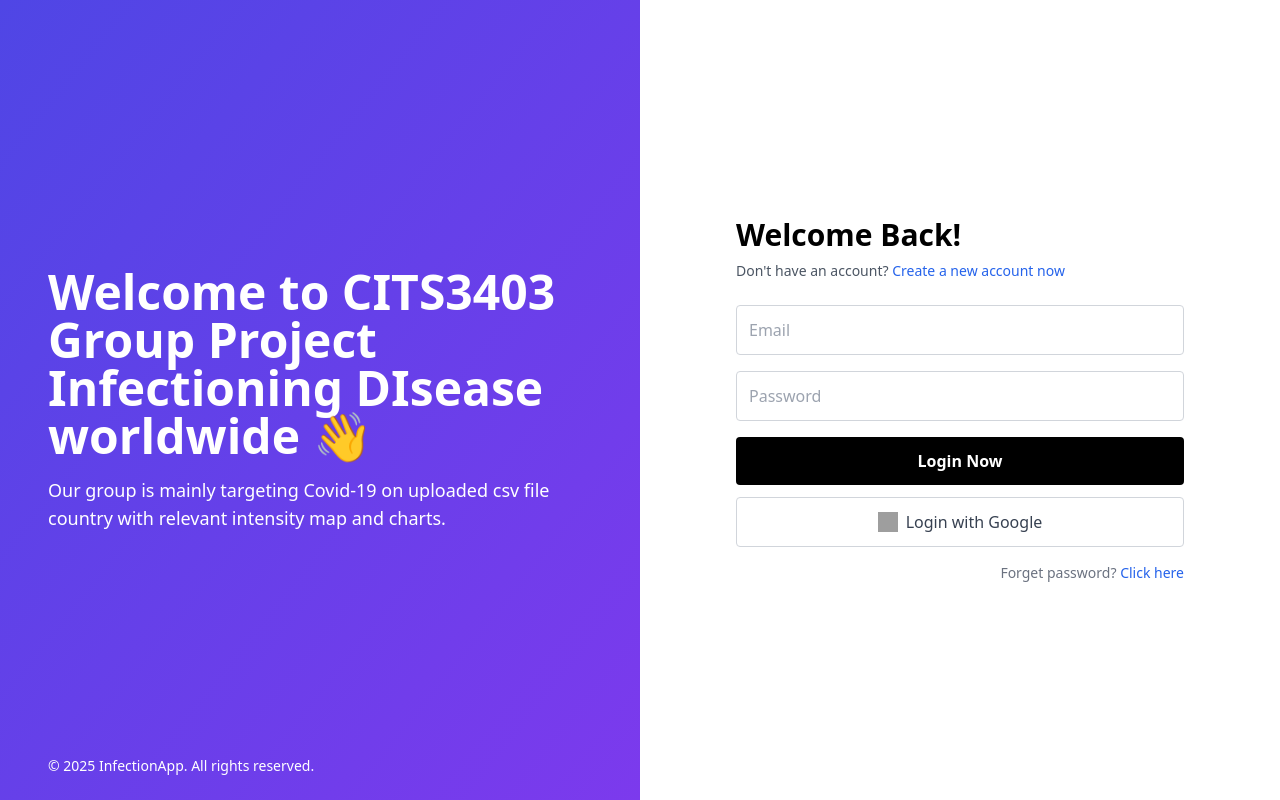
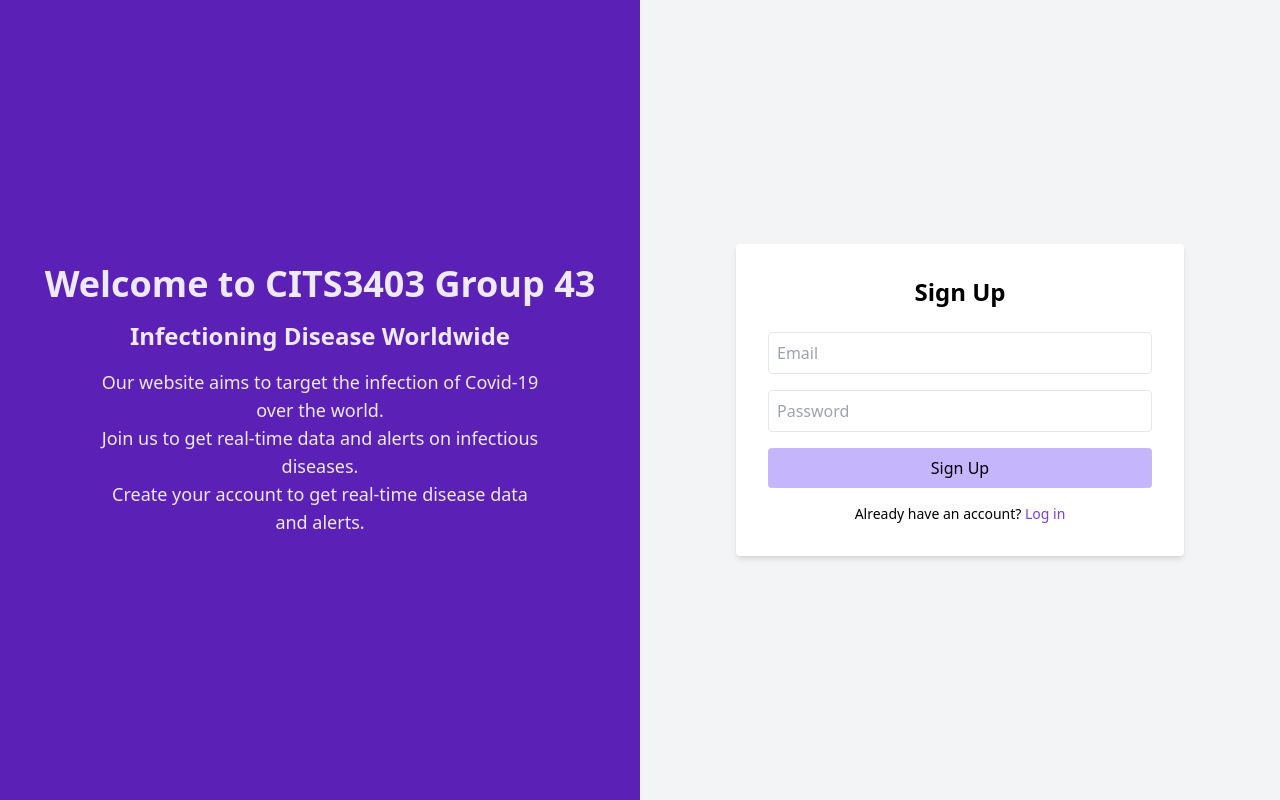
Before and after one commit to M-codes/CITS3403-project, a Flask app: template app/templates/signup.html in a window 1280 px wide. Run offline with Flask 3, Linux system fonts and the light colour scheme; the template is opened without the code that fills it, so the values that code supplies are empty; grey boxes are pictures that could not be loaded.

Commit message:
Now seperate signup and login to two identity pages, changing to new mockup, adding desctiptions, and more descriptions are needed further

```diff
--- a/app/templates/signup.html
+++ b/app/templates/signup.html
@@ -1,70 +1,57 @@
 <!DOCTYPE html>
 <html lang="en">
 <head>
-  <meta charset="UTF-8" />
-  <meta name="viewport" content="width=device-width, initial-scale=1.0"/>
-  <title>Login - Infectious Disease Tracker</title>
+    <meta charset="UTF-8">
+    <title>Sign Up</title>
+    <meta name="viewport" content="width=device-width, initial-scale=1.0">
     <link href="https://cdn.jsdelivr.net/npm/tailwindcss@2.2.19/dist/tailwind.min.css" rel="stylesheet">
     <script src="https://code.jquery.com/jquery-3.6.0.min.js"></script>
 </head>
-<body class="h-screen w-screen flex overflow-hidden">
-  <!-- Left Side -->
-  <div class="w-1/2 bg-gradient-to-br from-indigo-600 to-purple-600 text-white p-12 flex flex-col justify-center">
-    <h1 class="text-5xl font-extrabold mb-4">Welcome to CITS3403 Group Project Infectioning DIsease worldwide 👋</h1>
-    <p class="text-lg">Our group is mainly targeting Covid-19 on uploaded csv file country with relevant intensity map and charts.</p>
-    <footer class="absolute bottom-6 text-sm text-white/70">© 2025 InfectionApp. All rights reserved.</footer>
+<body class="min-h-screen flex">
+    <!-- Left Side: Info Panel -->
+    <div class="w-1/2 bg-purple-800 text-white flex flex-col justify-center items-center p-10 text-purple-100">
+        <h1 class="text-4xl font-bold mb-4">Welcome to CITS3403 Group 43</h1>
+        <h2 class="text-2xl font-bold mb-4">Infectioning Disease Worldwide</h2>
+        <p class="text-lg max-w-md text-center">
+            Our website aims to target the infection of Covid-19 over the world.
+        </p>
+        <p class="text-lg max-w-md text-center">
+            Join us to get real-time data and alerts on infectious diseases.
+        </p>
+        <p class="text-lg max-w-md text-center">
+            Create your account to get real-time disease data and alerts.
+        </p>
     </div>
 
-  <!-- Right Side -->
-  <div class="w-1/2 flex items-center justify-center bg-white p-8">
-    <div class="w-full max-w-md">
-      <h2 class="text-3xl font-bold mb-2">Welcome Back!</h2>
-      <p class="text-sm mb-6 text-gray-600">Don't have an account?
-        <a href="#" id="toggleMode" class="text-blue-600 hover:underline">Create a new account now</a>
-      </p>
-
-      <input type="email" id="email" placeholder="Email" class="w-full p-3 mb-4 border border-gray-300 rounded" />
-      <input type="password" id="password" placeholder="Password" class="w-full p-3 mb-4 border border-gray-300 rounded" />
-
-      <button id="submitBtn" class="w-full bg-black text-white p-3 rounded mb-3 font-semibold">Login Now</button>
-
-      <button class="w-full flex items-center justify-center gap-2 border border-gray-300 p-3 rounded text-gray-700">
-        <img src="https://www.svgrepo.com/show/475656/google-color.svg" class="h-5 w-5" alt="Google Icon" />
-        Login with Google
-      </button>
-
-      <p class="text-sm text-right mt-4 text-gray-500">
-        Forget password? <a href="#" class="text-blue-600 hover:underline">Click here</a>
+    <!-- Right Side: Signup Form -->
+    <div class="w-1/2 flex items-center justify-center p-8 bg-gray-100">
+        <div class="w-full max-w-md bg-white p-8 rounded shadow-md">
+            <h2 class="text-2xl font-bold mb-6 text-center">Sign Up</h2>
+            <input type="email" id="email" placeholder="Email" class="w-full border p-2 mb-4 rounded">
+            <input type="password" id="password" placeholder="Password" class="w-full border p-2 mb-4 rounded">
+            <button id="signupBtn" class="w-full bg-purple-300 text-black py-2 rounded">Sign Up</button>
+            <p class="mt-4 text-sm text-center">Already have an account?
+                <a href="/login-page" class="text-purple-600 hover:underline">Log in</a>
             </p>
         </div>
     </div>
 
     <script>
-    let isLogin = true;
-
-    $('#toggleMode').click(function (e) {
-      e.preventDefault();
-      isLogin = !isLogin;
-      $('#submitBtn').text(isLogin ? 'Login Now' : 'Sign Up Now');
-      $(this).text(isLogin ? 'Create a new account now' : 'Already have an account? Log in');
-    });
-
-    $('#submitBtn').click(function () {
+        $('#signupBtn').click(function () {
             const email = $('#email').val();
             const password = $('#password').val();
-      const endpoint = isLogin ? '/login' : '/register';
 
             $.ajax({
-        url: endpoint,
-        type: 'POST',
+                url: '/register',
+                method: 'POST',
                 contentType: 'application/json',
                 data: JSON.stringify({ email, password }),
-        success: function (response) {
-          alert(response.message);
-          if (isLogin) window.location.href = '/home';
+                success: function (res) {
+                    alert(res.message);
+                    window.location.href = '/home';
                 },
                 error: function (xhr) {
-          alert(xhr.responseJSON?.message || 'An error occurred.');
+                    alert(xhr.responseJSON.message || 'Signup failed');
                 }
             });
         });
```
Lines whose indentation alone changed are shown as unchanged.
